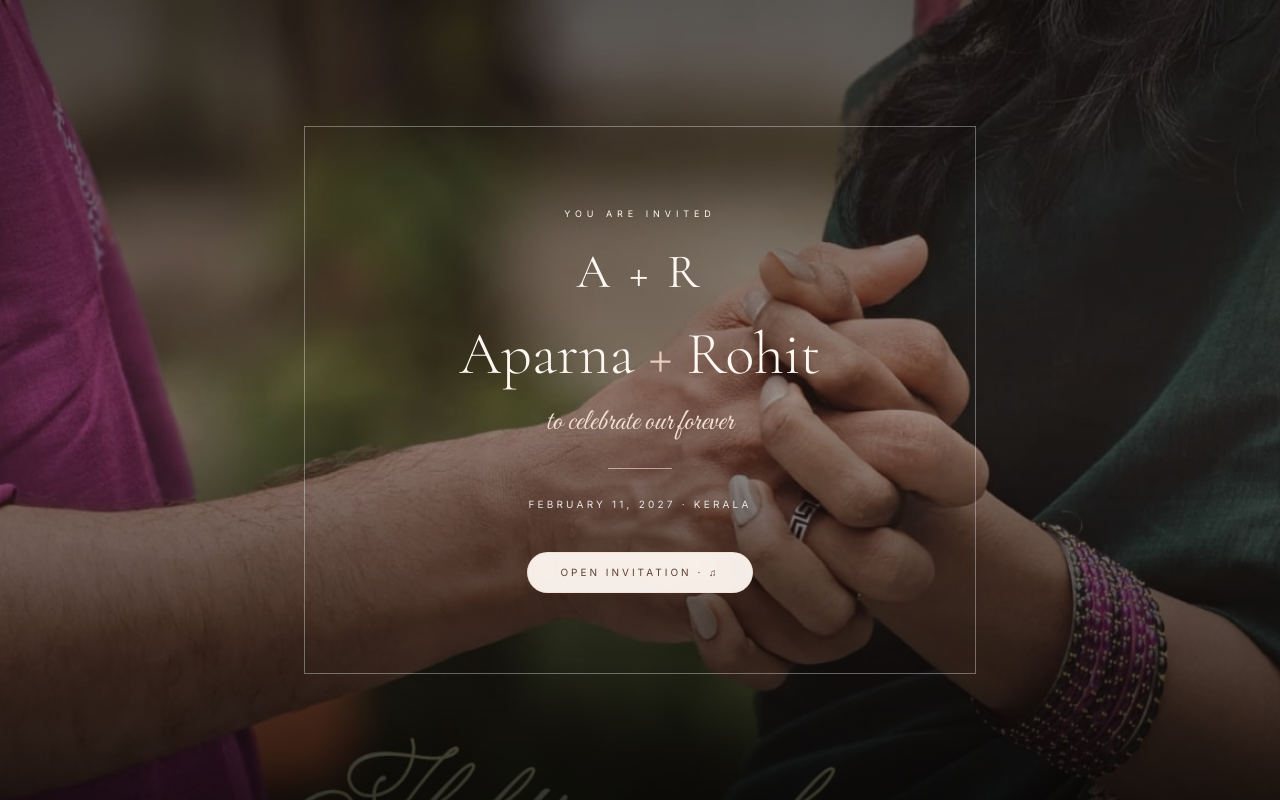
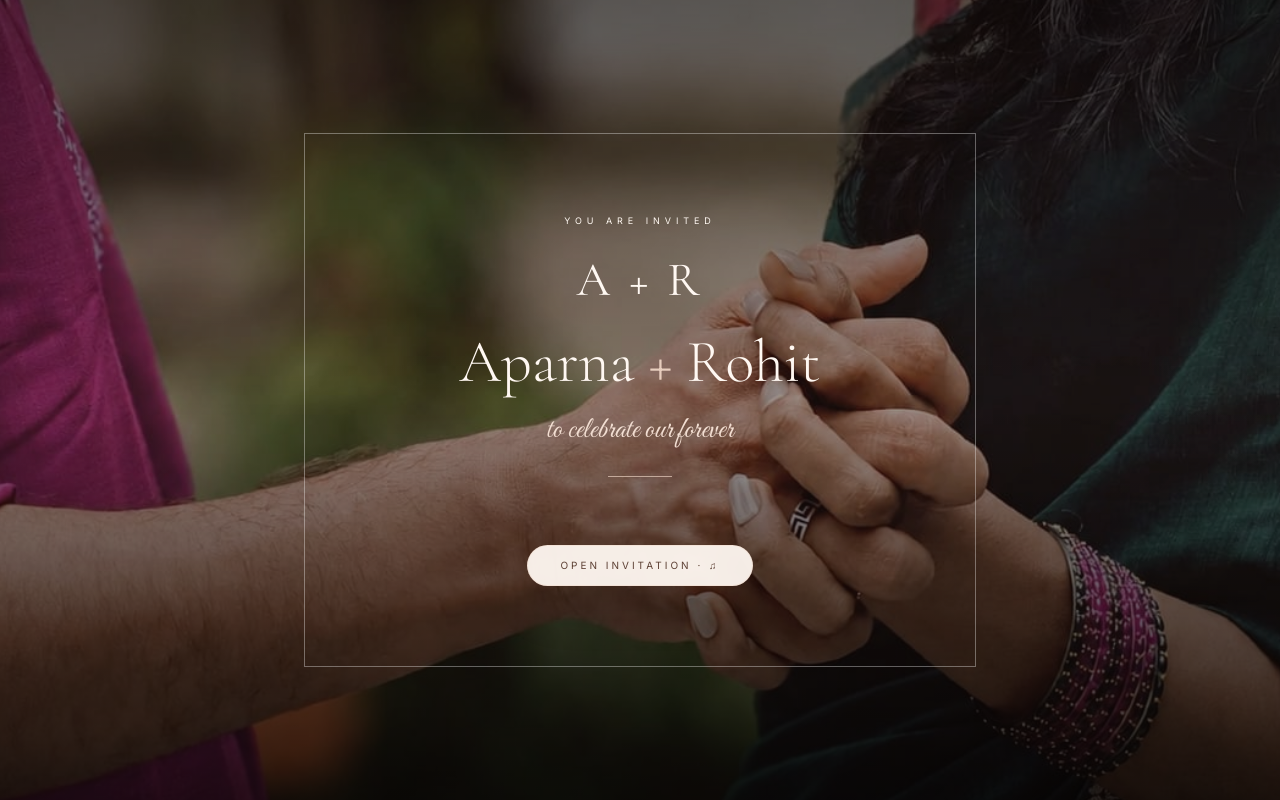
Before and after one commit to abhijithv14/arohi-wedding-invitation, a Next.js app: page / in a window 1280 px wide. Shown: the top 800 px of the page. Built offline with nearby package versions, Linux system fonts and the light colour scheme.

Commit message:
Use forever2.jpg for invitation cover and remove date and location from cover

```diff
--- a/components/InvitationCover.tsx
+++ b/components/InvitationCover.tsx
@@ -3,7 +3,6 @@
 import { useEffect, useState } from "react";
 import { motion, AnimatePresence } from "framer-motion";
 import Image from "next/image";
-import { weddingConfig } from "@/config/wedding";
 
 interface InvitationCoverProps { onOpen: () => void; }
 
@@ -16,8 +15,6 @@ export default function InvitationCover({ onOpen }: InvitationCoverProps) {
   }, [visible]);
 
   const openInvitation = () => {
-    // This click is a real browser user gesture. Notify the single audio
-    // player before removing the cover so mobile browsers can start playback.
     window.dispatchEvent(new Event("wedding:open"));
     setVisible(false);
     onOpen();
@@ -27,7 +24,7 @@ export default function InvitationCover({ onOpen }: InvitationCoverProps) {
   return <AnimatePresence>{visible && (
     <motion.div initial={{ opacity: 1 }} exit={{ opacity: 0 }} transition={{ duration: 0.9 }} className="fixed inset-0 z-[100] overflow-hidden bg-[#2A211D]">
       <motion.div initial={{ scale: 1.08 }} animate={{ scale: 1 }} transition={{ duration: 12, ease: "linear" }} className="absolute inset-0">
-        <Image src="/images/forever.jpg" alt="Aparna and Rohit" fill priority sizes="100vw" className="object-cover" />
+        <Image src="/images/forever2.jpg" alt="Aparna and Rohit" fill priority sizes="100vw" className="object-cover" />
       </motion.div>
       <div className="absolute inset-0 bg-[#211814]/45" />
       <div className="absolute inset-0 bg-gradient-to-b from-black/35 via-transparent to-black/65" />
@@ -38,7 +35,6 @@ export default function InvitationCover({ onOpen }: InvitationCoverProps) {
           <motion.h1 initial={{ opacity: 0, y: 15 }} animate={{ opacity: 1, y: 0 }} transition={{ delay: .9 }} className="font-serif text-4xl sm:text-6xl font-light">Aparna <span className="text-[#E7CDBE]">+</span> Rohit</motion.h1>
           <motion.p initial={{ opacity: 0 }} animate={{ opacity: 1 }} transition={{ delay: 1.15 }} className="mt-5 font-script text-2xl sm:text-3xl text-[#F2DED2]">to celebrate our forever</motion.p>
           <div className="mx-auto my-7 h-px w-16 bg-[#E7CDBE]/70" />
-          <p className="text-[10px] tracking-[.32em] uppercase text-white/85">{weddingConfig.mainWeddingDate} · Kerala</p>
           <motion.button type="button" initial={{ opacity: 0, y: 15 }} animate={{ opacity: 1, y: 0 }} transition={{ delay: 1.8 }} onClick={openInvitation} className="mt-10 rounded-full border border-[#F2DED2]/70 bg-[#FFF8F2]/95 px-8 py-3 text-[10px] tracking-[.3em] text-[#5D4034] shadow-2xl hover:bg-white hover:scale-105 transition">OPEN INVITATION · ♫</motion.button>
         </div>
       </div>
```
